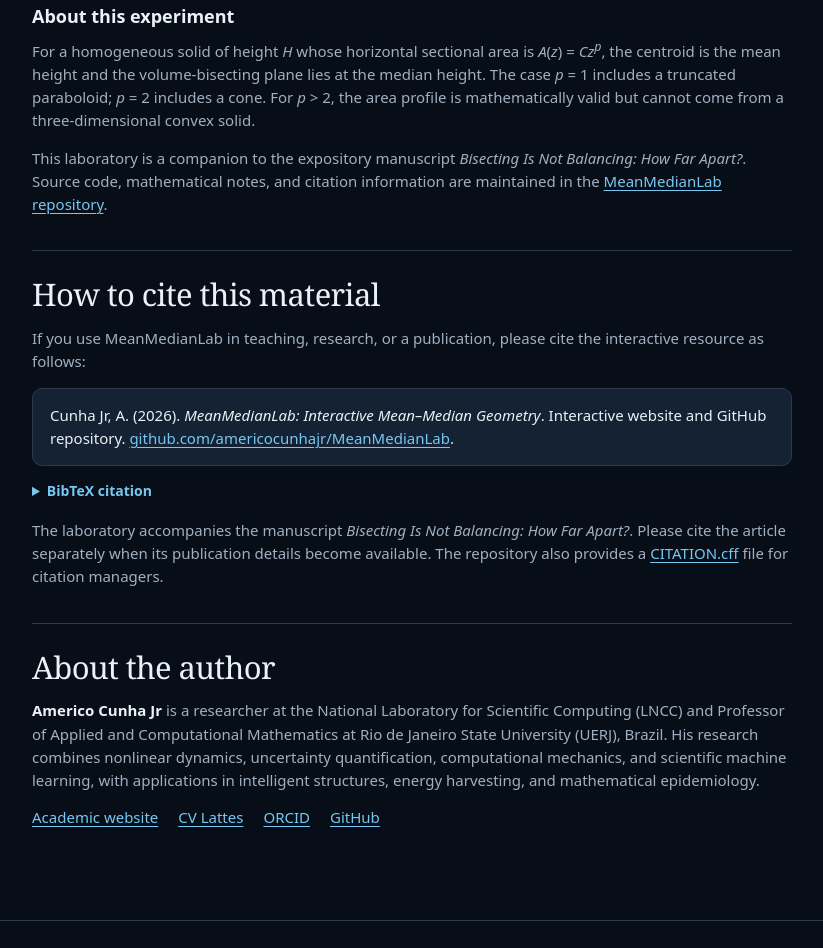
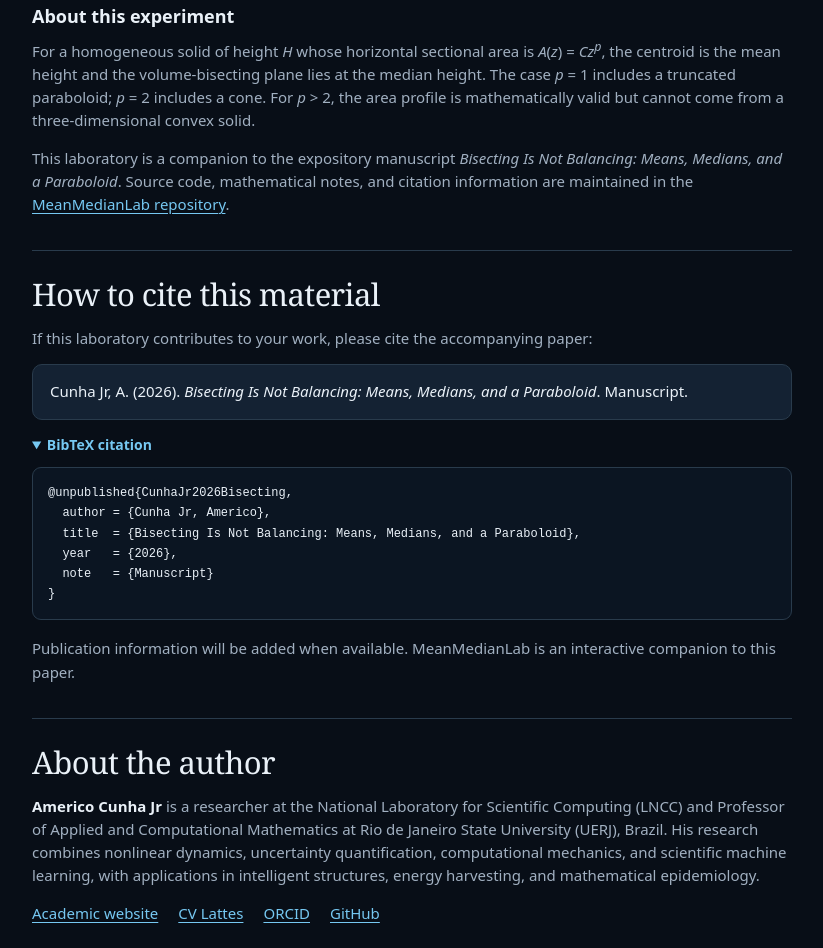
Before and after one commit to americocunhajr/MeanMedianLab, a plain HTML site: page index.html in a window 1280 px wide. Shown: the part 5282-6230 px from the top of the page, without its empty margins (138-961 px from the left). Drawn offline with Linux system fonts and the light colour scheme.

Commit message:
Cite companion paper instead of website; expand BibTeX by default

```diff
--- a/index.html
+++ b/index.html
@@ -73,23 +73,22 @@
     <section class="further-reading" aria-labelledby="about-title">
       <h2 id="about-title">About this experiment</h2>
       <p>For a homogeneous solid of height <i>H</i> whose horizontal sectional area is <i>A</i>(<i>z</i>) = <i>Cz</i><sup><i>p</i></sup>, the centroid is the mean height and the volume-bisecting plane lies at the median height. The case <i>p</i> = 1 includes a truncated paraboloid; <i>p</i> = 2 includes a cone. For <i>p</i> &gt; 2, the area profile is mathematically valid but cannot come from a three-dimensional convex solid.</p>
-      <p>This laboratory is a companion to the expository manuscript <cite>Bisecting Is Not Balancing: How Far Apart?</cite>. Source code, mathematical notes, and citation information are maintained in the <a href="https://github.com/americocunhajr/MeanMedianLab">MeanMedianLab repository</a>.</p>
+      <p>This laboratory is a companion to the expository manuscript <cite>Bisecting Is Not Balancing: Means, Medians, and a Paraboloid</cite>. Source code, mathematical notes, and citation information are maintained in the <a href="https://github.com/americocunhajr/MeanMedianLab">MeanMedianLab repository</a>.</p>
     </section>
     <section class="info-section" id="citation" aria-labelledby="citation-title">
       <h2 id="citation-title">How to cite this material</h2>
-      <p>If you use MeanMedianLab in teaching, research, or a publication, please cite the interactive resource as follows:</p>
-      <p class="citation-example">Cunha Jr, A. (2026). <cite>MeanMedianLab: Interactive Mean–Median Geometry</cite>. Interactive website and GitHub repository. <a href="https://github.com/americocunhajr/MeanMedianLab">github.com/americocunhajr/MeanMedianLab</a>.</p>
-      <details class="citation-details">
+      <p>If this laboratory contributes to your work, please cite the accompanying paper:</p>
+      <p class="citation-example">Cunha Jr, A. (2026). <cite>Bisecting Is Not Balancing: Means, Medians, and a Paraboloid</cite>. Manuscript.</p>
+      <details class="citation-details" open>
         <summary>BibTeX citation</summary>
-        <pre class="citation-bibtex"><code>@misc{CunhaJr2026MeanMedianLab,
-  author       = {Cunha Jr, Americo},
-  title        = {{MeanMedianLab}: Interactive Mean--Median Geometry},
-  year         = {2026},
-  howpublished = {Interactive website and GitHub repository},
-  url          = {https://github.com/americocunhajr/MeanMedianLab}
+        <pre class="citation-bibtex"><code>@unpublished{CunhaJr2026Bisecting,
+  author = {Cunha Jr, Americo},
+  title  = {Bisecting Is Not Balancing: Means, Medians, and a Paraboloid},
+  year   = {2026},
+  note   = {Manuscript}
 }</code></pre>
       </details>
-      <p class="citation-note">The laboratory accompanies the manuscript <cite>Bisecting Is Not Balancing: How Far Apart?</cite>. Please cite the article separately when its publication details become available. The repository also provides a <a href="https://github.com/americocunhajr/MeanMedianLab/blob/main/CITATION.cff">CITATION.cff</a> file for citation managers.</p>
+      <p class="citation-note">Publication information will be added when available. MeanMedianLab is an interactive companion to this paper.</p>
     </section>
     <section class="info-section" id="author" aria-labelledby="author-title">
       <h2 id="author-title">About the author</h2>
```
